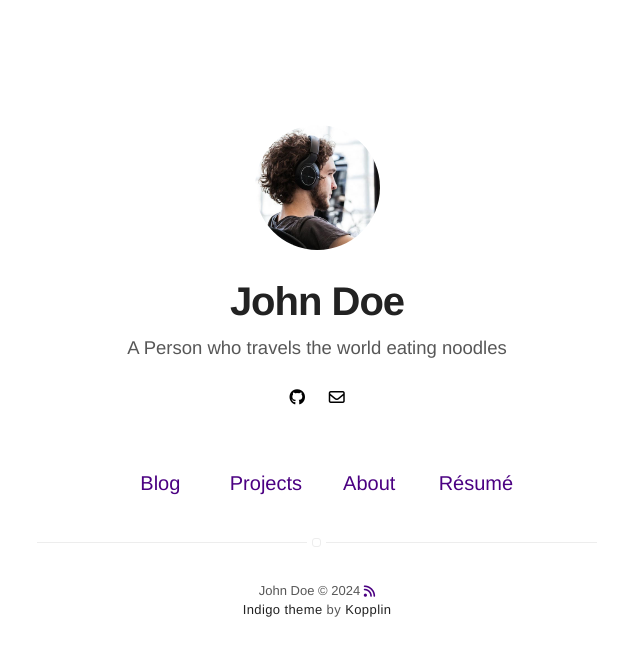
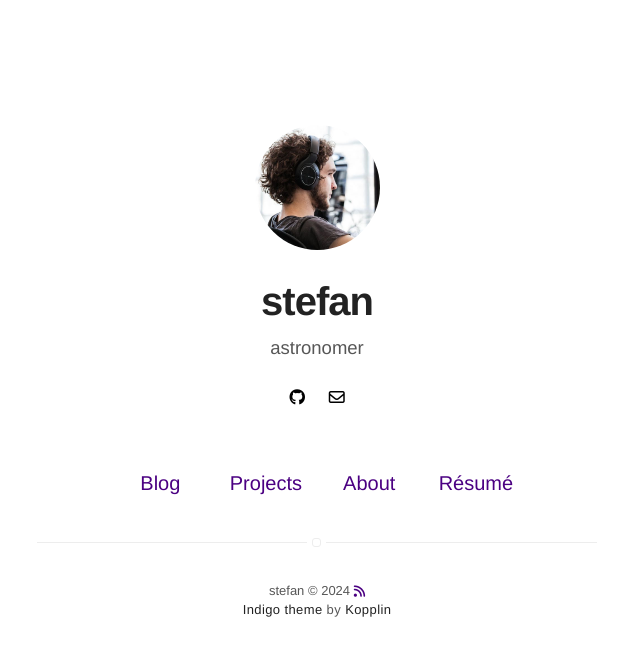
Before and after one commit to stefanarseneau/stefanarseneau.github.io, a Jekyll site: the page built from index.html, in a window 1280 px wide. Shown: the top 656 px of the page, without its empty margins (323-963 px from the left). Built offline with Jekyll 4.4.1, drawn with Linux system fonts in a browser that asks for light colours; nearby versions of some CDN libraries.

Commit message:
Update _config.yml

```diff
--- a/_config.yml
+++ b/_config.yml
@@ -1,6 +1,6 @@
 # main text of home
-title: John Doe
-bio: A Person who travels the world eating noodles
+title: stefan
+bio: astronomer
 
 # twitter summary info
 description: A blog about technology and stuff related
@@ -20,7 +20,7 @@ resume: true
 resume-external: true
 resume-url: https://google.com/?q=my+resume
 
-url: https://sergiokopplin.github.io/indigo
+url: https://stefanarseneau.github.io/indigo
 # your url: https://USERNAME.github.io
 
 permalink: /:title/
```
